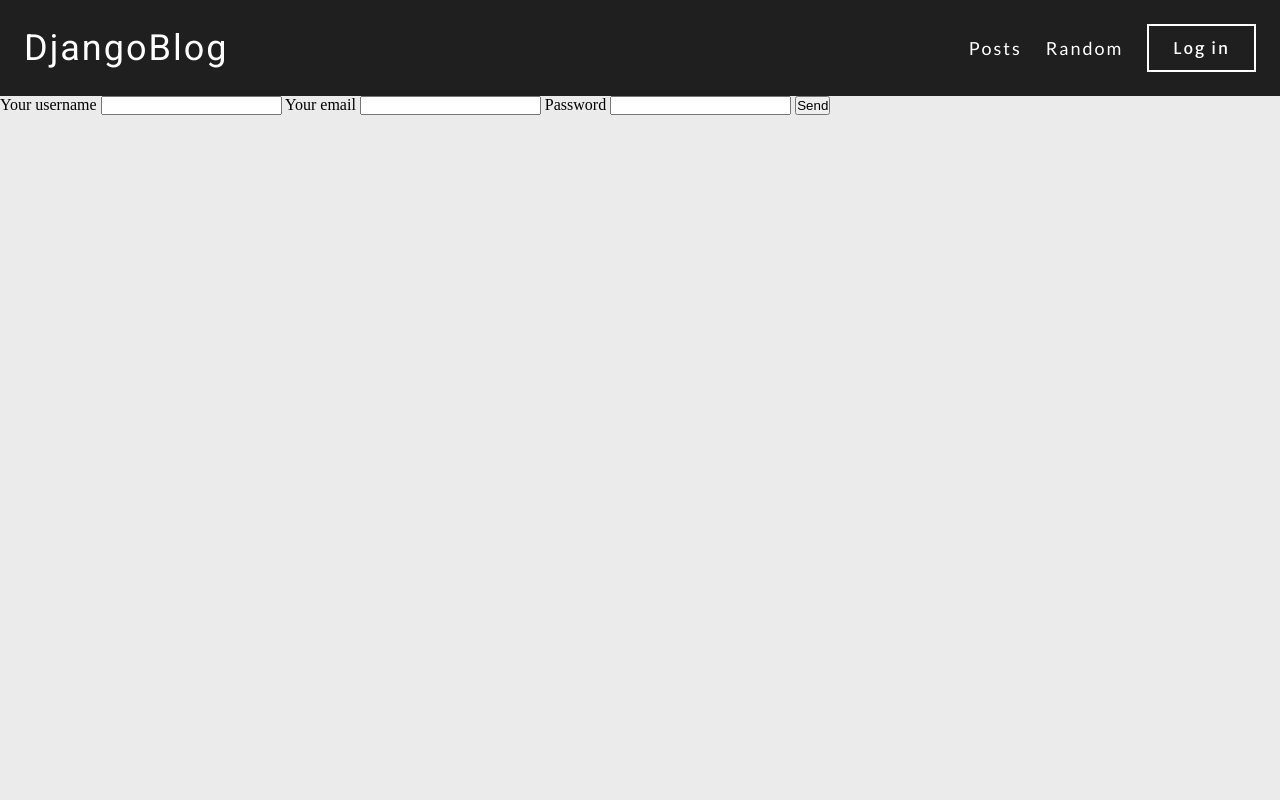
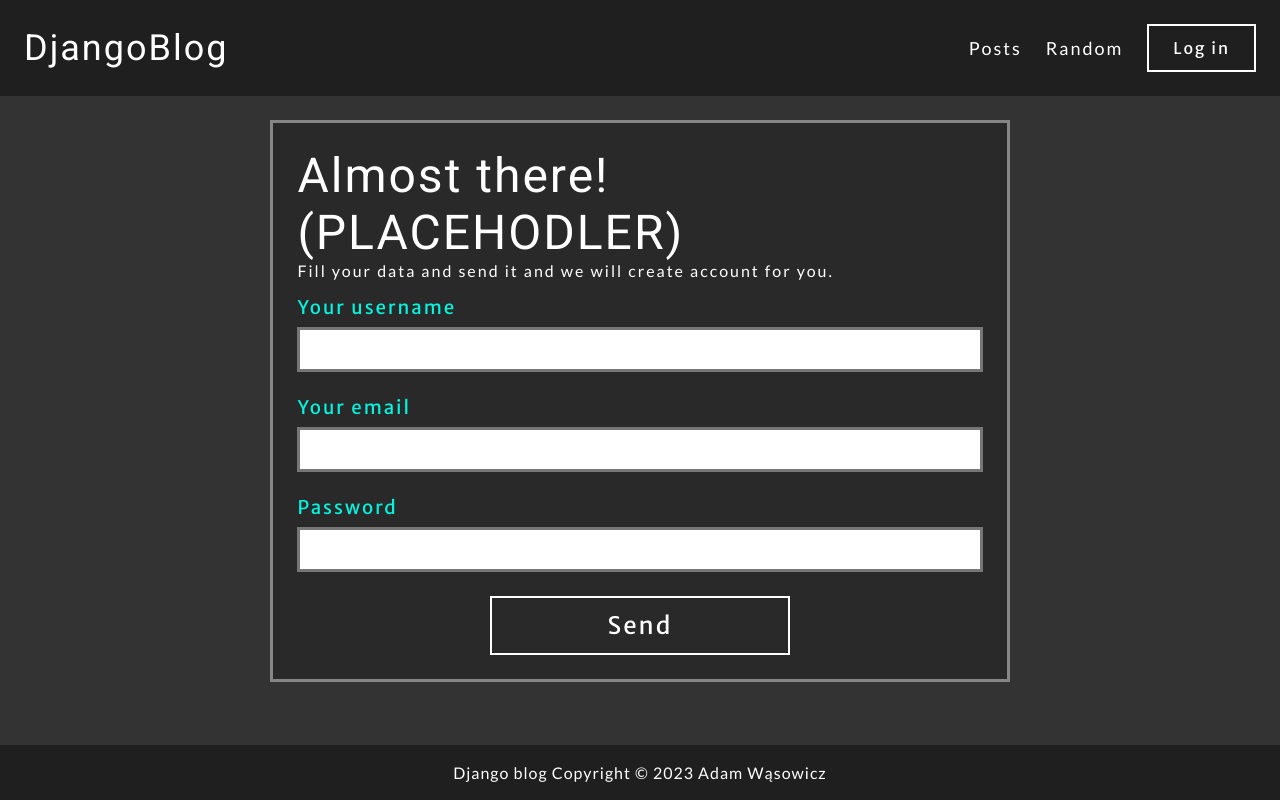
Before and after one commit to AdamWasowicz/Django-blog, a Django app: page /register in a window 1280 px wide. Run offline with Django 4.2, Linux system fonts and the light colour scheme; style sheets or scripts are compiled from the project's sources; some libraries are stand-ins or nearby versions.

Commit message:
footer and more styling

```diff
--- a/post/forms.py
+++ b/post/forms.py
@@ -3,7 +3,12 @@ from .models import User
 
 
 class UserForm(forms.ModelForm):
-    password = forms.CharField(max_length=32, required=True,label="Password")
+    password = forms.CharField(
+        max_length=32,
+        required=True,
+        label="Password",
+        widget=forms.PasswordInput
+    )
 
     class Meta:
         model = User
--- /dev/null
+++ b/post/static/post/styles/register_user.scss
@@ -0,0 +1,107 @@
+.register_user_body {
+    // Size and Position
+    padding: 24px;
+    height: 100%;
+}
+
+.register_user_form {
+    // Size and Position
+    padding: 24px;
+    width: 60%;
+    margin-left: auto;
+    margin-right: auto;
+
+    // Flex
+    display: flex;
+    flex-direction: column;
+
+    // Background
+    background-color: #292929;
+    border: 3px solid #858585;
+
+    .form_info {
+        // Size and Position
+        margin-bottom: 16px;
+
+        > h2 {
+            // Text
+            font-family: var(--TitleFont);
+            color: white;
+            font-size: 48px;
+            font-weight: 400;
+            letter-spacing: 2px;
+        }
+
+        > p {
+            // Text
+            font-family: var(--TextFont);
+            color: white;
+            letter-spacing: 2px;
+        }
+    }
+
+    > .field_container {
+        // Size and Position
+        margin-bottom: 24px;
+
+        // Flex
+        display: flex;
+        flex-direction: column;
+
+        > h3 {
+            // Size and Position
+            margin-bottom: 8px;
+
+            // Text
+            font-family: var(--HeaderFont);
+            color: var(--accent-500);
+            font-weight: 400;
+            letter-spacing: 2px;
+        }
+
+        > input {
+            // Size and Position
+            padding: 12px 24px;
+
+            // Background
+            border-style: solid;
+            border-width: 3px;
+            outline: none;
+
+            &:focus {
+                // Background
+                border: 3px solid var(--accent-400);
+            }
+        }
+    }
+
+    > button {
+        // Size nad Position
+        padding: 12px 24px;
+        width: 40%;
+        min-width: 300px;
+        margin-left: auto;
+        margin-right: auto;
+
+        // Text
+        color: white;
+        font-family: var(--HeaderFont);
+        font-weight: 400;
+        letter-spacing: 2px;
+        font-size: 24px;
+
+        // Background
+        background-color: transparent;
+        border: 2px solid white;
+
+        &:hover {
+            color: var(--accent-500);
+            border-color: var(--accent-500);
+            background-color: #333333;
+
+            // Other
+            transition: 0.3s;
+            cursor: pointer;
+        }
+    }
+}
--- a/post/templates/post/register_user.html
+++ b/post/templates/post/register_user.html
@@ -1,15 +1,40 @@
 {% extends "base.html" %}
+{% load static %}
+{% load compress %}
 
+{% block head %}
+    {% compress css %}
+    <link
+        type="text/x-scss"
+        href="{% static 'post/styles/register_user.scss' %}"
+        rel="stylesheet"
+        media="screen"
+    >
+    {% endcompress %}
+{% endblock head %}
 
 {% block body %}
-    <form action="{% url 'post-register' %}" method="POST">
+    <div class="register_user_body">
+        <form
+            class="register_user_form"
+            action="{% url 'post-register' %}"
+            method="POST"
+        >
+            <div class="form_info">
+                <h2>Almost there! (PLACEHODLER)</h2>
+                <p>Fill your data and send it and we will create account for you.</p>
+            </div>
+
             {% csrf_token %}
             {% for field in form  %}
-            {{ field.label }}
+                <div class="field_container">
+                    <h3>{{ field.label }}</h3>
                     {{ field }}
                     {{ field.errors }}
+                </div>
             {% endfor %}
 
             <button type="submit">Send</button>
         </form>
+    </div>
 {% endblock body %}
--- a/static/styles/base.scss
+++ b/static/styles/base.scss
@@ -25,10 +25,24 @@
 }
 
 body {
-    background-color: #ebebeb;
+    // Size and Position
+    min-height: 100vh;
+
+    // Flex
+    display: flex;
+    flex-direction: column;
+    justify-content: space-between;
+
+    // Background
+    background-color: #333333;
+
+    > main {
+        // Flex
+        flex-grow: 1;
+    }
 }
 
-nav {
+.main_navigation {
     // Size and Position
     padding: 24px;
     display: flex;
@@ -118,3 +132,18 @@ nav {
     letter-spacing: 2px;
     font-weight: 400;
 }
+
+footer {
+    // Size and Position
+    padding: 18px 24px;
+
+    // Text
+    color: white;
+    font-family: var(--TextFont);
+    letter-spacing: 1px;
+    font-weight: 400;
+    text-align: center;
+
+    // Background
+    background-color: #1f1f1f;
+}
--- a/templates/base.html
+++ b/templates/base.html
@@ -23,5 +23,7 @@
     <main>
         {% block body %}{% endblock body %}
     </main>
+
+    {% include "includes/footer.html" %}
 </body>
 </html>
--- /dev/null
+++ b/templates/includes/footer.html
@@ -0,0 +1 @@
+<footer>Django blog Copyright &copy; 2023 Adam Wąsowicz</footer>
--- a/templates/includes/navigation.html
+++ b/templates/includes/navigation.html
@@ -1,4 +1,4 @@
-<nav class="navigation">
+<nav class="main_navigation">
     <a href="{% url "post-index" %}">
         {% include "includes/logo.html" %}
     </a>
```
Lines whose indentation alone changed are shown as unchanged.
